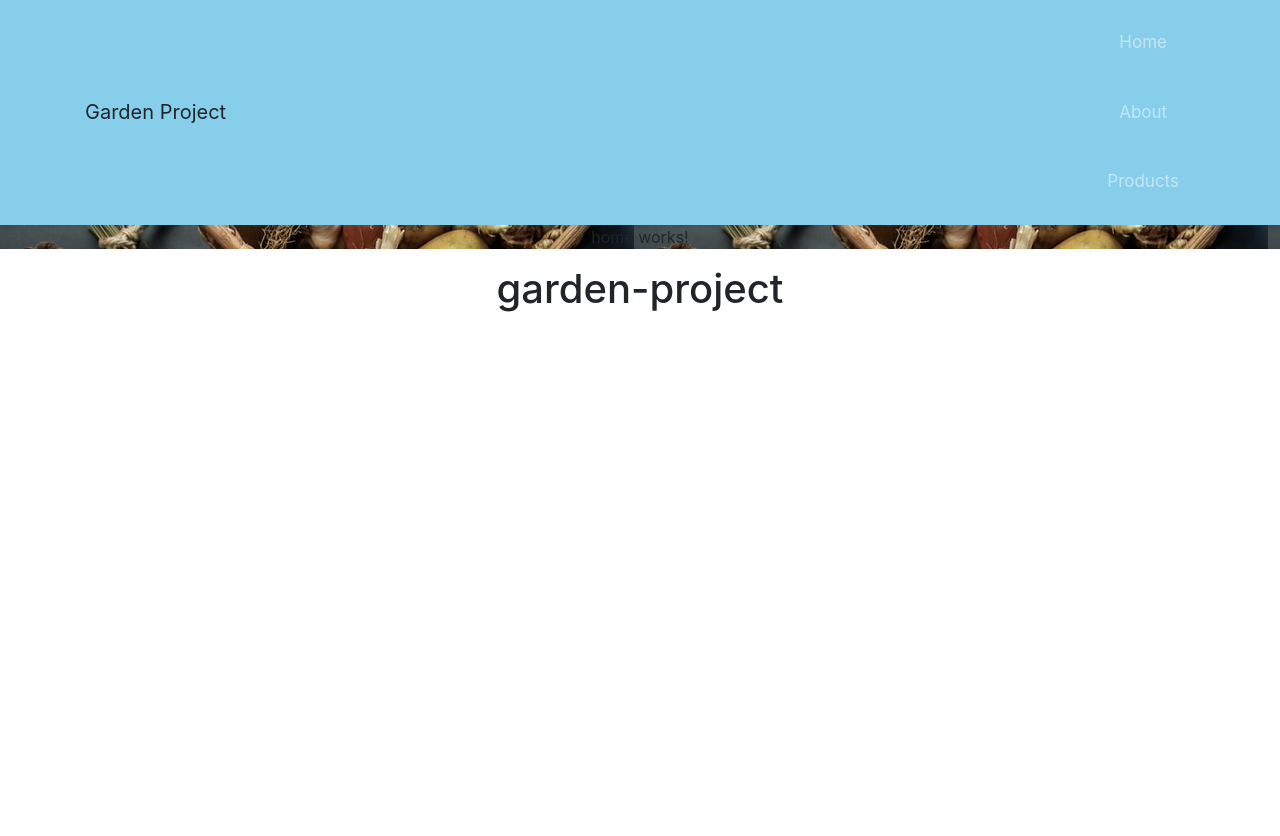
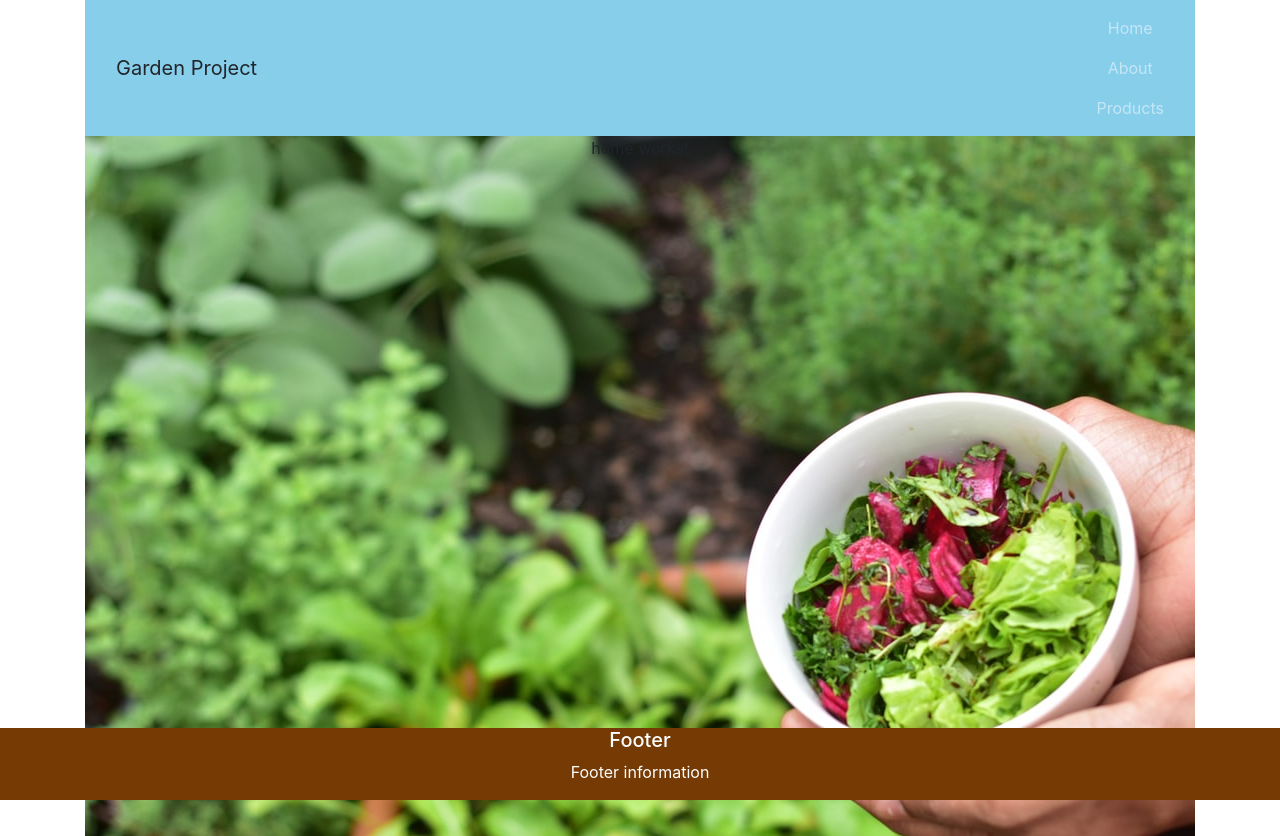
Before and after one commit to amcvic/garden-project, an Angular app: page /home in a window 1280 px wide. Before the commit the page ends 800 px from the top, so only its background shows below. Built offline with nearby package versions, Linux system fonts and the light colour scheme.

Commit message:
tues push

```diff
--- a/src/app/app.component.css
+++ b/src/app/app.component.css
@@ -2,3 +2,18 @@ h1 {
     /* display: flex; */
     text-align: center;
 }
+
+footer {
+    /* display: flex; */
+    position: fixed;
+    left: 0;
+    right: 0;
+    bottom: 0;
+    top: 20;
+    width: 100%;
+    background-color: #763a05;
+    color: white;
+    text-align: center;
+    padding: 0;
+    margin: 0;
+}
--- a/src/app/app.component.html
+++ b/src/app/app.component.html
@@ -19,11 +19,19 @@
 </ul>
 
 <router-outlet></router-outlet> -->
+<div class="container">
+  <app-top-menu></app-top-menu>
+</div>
 
-<app-top-menu></app-top-menu>
+<div>
+  <footer>
+    <h5>Footer</h5>
+    <p>Footer information</p>
+  </footer>
+</div>
 <!-- <app-home></app-home>
 <app-about></app-about>
 <app-product></app-product> -->
 <!-- <router-outlet></router-outlet> -->
 
-<h1>{{ title }}</h1>
+<!-- <h1>{{ title }}</h1> -->
--- a/src/app/home/home.component.css
+++ b/src/app/home/home.component.css
@@ -8,6 +8,10 @@ p {
 }
 
 .image {
-    background: url(../../assets/photo-1563865436874-9aef32095fad.jpg);
-    background-size: auto;
+    background: url(../../assets/photo-1562592306-54967af3926d.jpg);
+    /* background-size: 1080px 640px; */
+    width: auto;
+    height: 700px;
+    /* position: center; */
+    background-repeat: no-repeat;
 }
--- a/src/app/top-menu/top-menu.component.css
+++ b/src/app/top-menu/top-menu.component.css
@@ -8,15 +8,15 @@
     text-decoration: none;
     float: left;
     text-align: center;
-    padding: 14px 16px;
-    font-size: 17px;
+    /* padding: 14px 16px;
+    font-size: 17px; */
 }
 
 .nav-link a:hover {
     background-color: #ddd;
     color: black;
-    padding: 100%;
-    margin: 50%;
+    /* padding: 100%;
+    margin: 50%; */
     /* font-size: 3px; */
 
 }
--- a/src/app/top-menu/top-menu.component.ts
+++ b/src/app/top-menu/top-menu.component.ts
@@ -1,4 +1,5 @@
 import { Component, OnInit } from '@angular/core';
+
 
 @Component({
   selector: 'app-top-menu',
```
Also changed, not shown: src/assets/photo-1562592306-54967af3926d.jpg (added).
